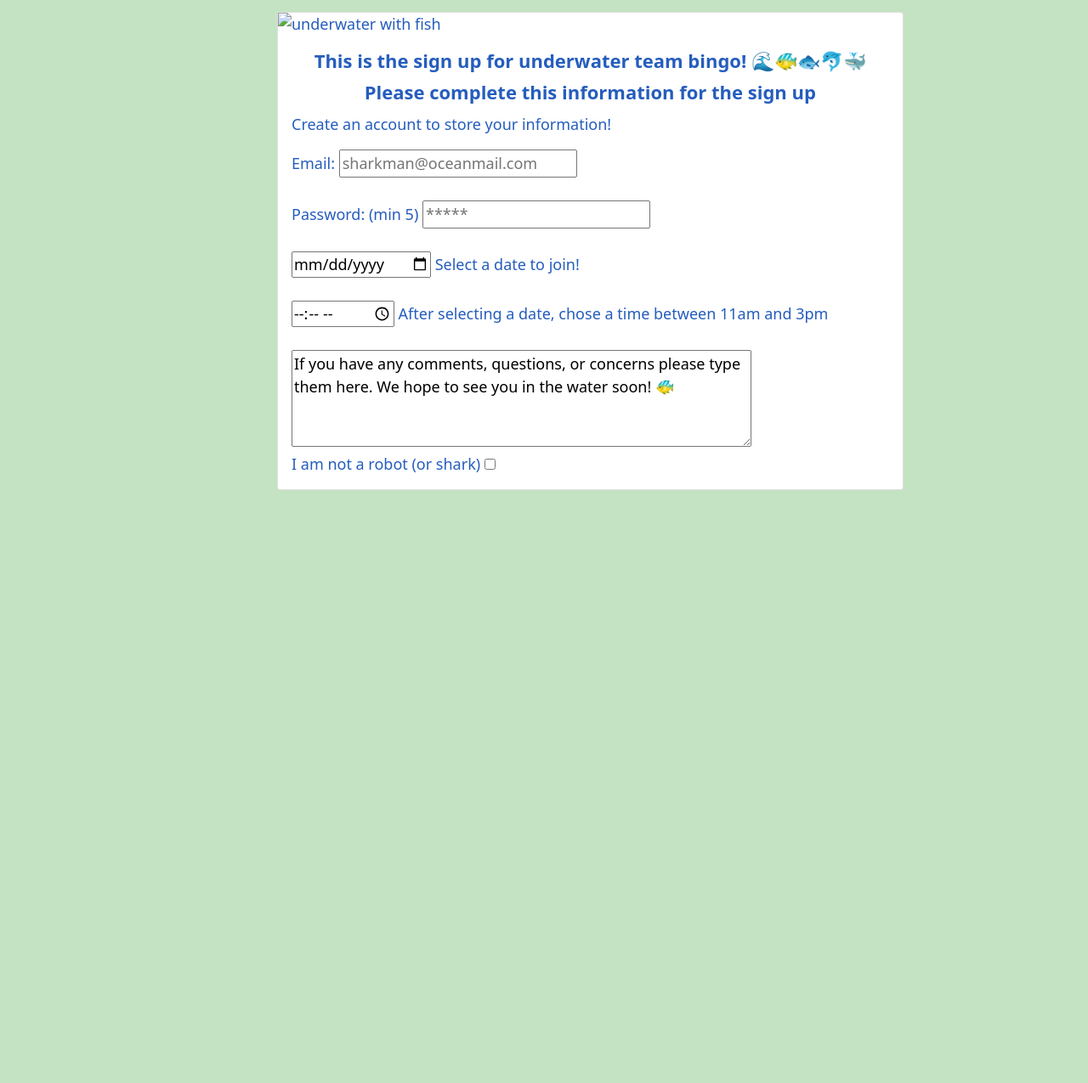
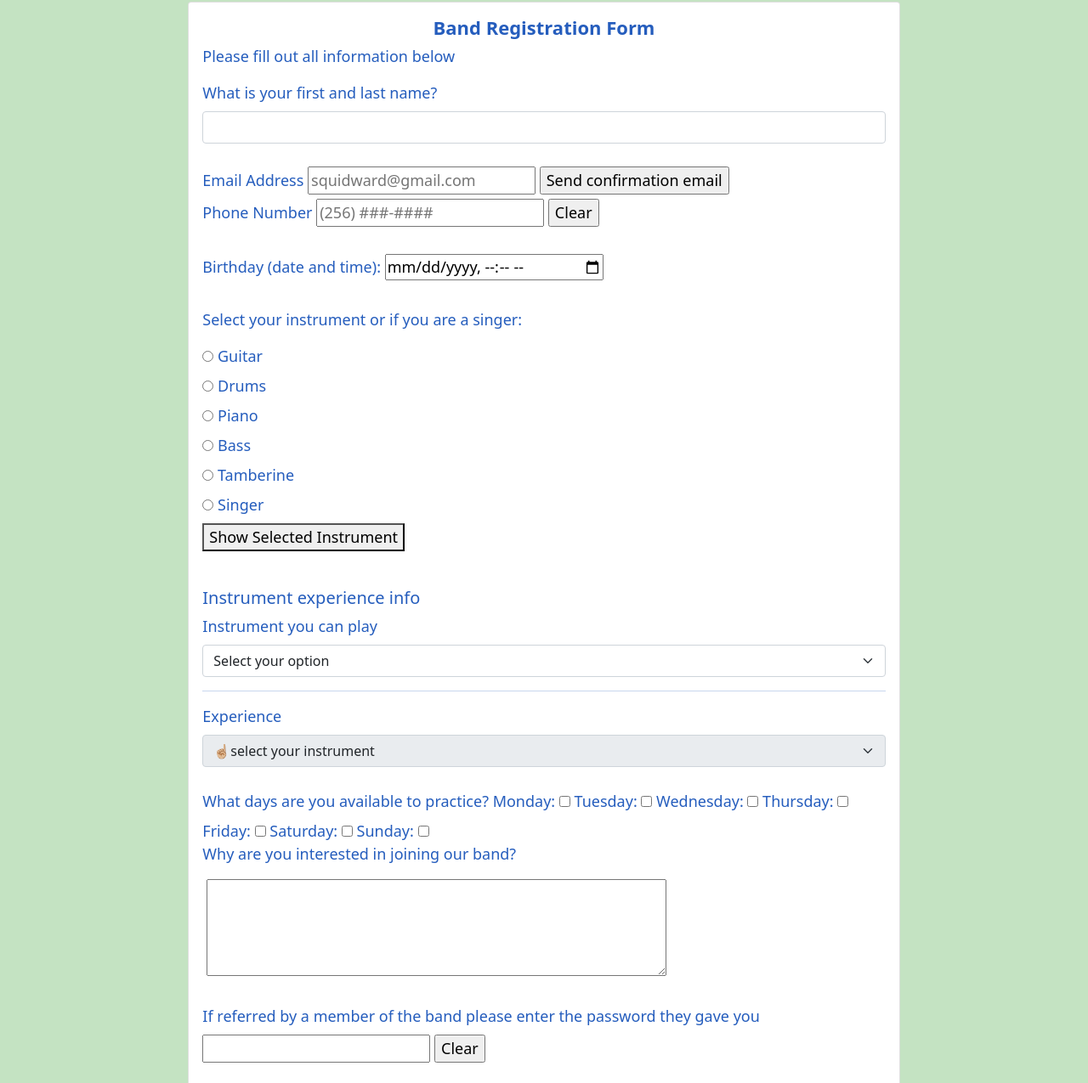
Before and after one commit to salehmb89/hotel-india-lab, a plain HTML site: page index.html in a window 1280 px wide. Shown: the part 40-1315 px from the top of the page at 85% size. Before the commit the page ends 800 px from the top, so only its background shows below. Drawn offline with nearby package versions, Linux system fonts and the light colour scheme.

Commit message:
Update index.html

```diff
--- a/index.html
+++ b/index.html
@@ -1,58 +1,161 @@
 <!DOCTYPE html>
-<html lang="en" >
+<html lang="en">
   <head>
-  <meta charset="UTF-8">
-  <title>Hotel-lab</title>
-  <meta name="viewport" content="width=device-width, initial-scale=1"><link rel="stylesheet" href="https://cdnjs.cloudflare.com/ajax/libs/normalize/5.0.0/normalize.min.css">
-<link rel='stylesheet' href='https://cdnjs.cloudflare.com/ajax/libs/bootstrap/5.0.2/css/bootstrap.min.css'>
-<link rel="stylesheet" href="./styles/style.css">
-
+    <meta charset="UTF-8" />
+    <title>IndiaLab</title>
+    <meta name="viewport" content="width=device-width, initial-scale=1" />
+    <link
+      rel="stylesheet"
+      href="https://cdnjs.cloudflare.com/ajax/libs/normalize/5.0.0/normalize.min.css"
+    />
+    <link
+      rel="stylesheet"
+      href="https://cdnjs.cloudflare.com/ajax/libs/bootstrap/5.0.2/css/bootstrap.min.css"
+    />
+    <link rel="stylesheet" href="./styles/style.css" />
+    <link href="https://fonts.googleapis.com/css2?family=Oswald&display=swap" rel="stylesheet">
   </head>
-<body>
-
-  <!--nav bar-->
+  <body class="container-fluid">
     <div class="topnav">
-  <a class="navbar-brand" >Kristina W</a>
-  <a class="nav-link active" href=https://github.com/kwilliams31/Hotel-lab target="_blank">check out repo</a>
-<a class="nav-link active" href="https://validator.nu/?doc=https%3A%2F%2Fkwilliams31.github.io%2FHotel-lab%2F" target="_blank" >Code Validation</a>
+      <a class="active" href="#home">Alec Moore</a>
+      <a href="https://github.com/alecmo26/IndiaLab" target= "_blank">CODE</a>
+      <a href="https://validator.w3.org/nu/?doc=https%3A%2F%2Falecmo26.github.io%2FIndiaLab%2F" target= "_blank"> Check Page Validity</a>
     </div>
 
-<!--card with name input form-->
-<div class="row">
-<div class="col-md-7 offset-sm-3">
+    <div class="row"></div>
+
+      <!-- this is my name card -->
+      <div class="col-sm-8 offset-sm-2">
         <div class="card">
-  <img class="img-fluid" src="photos/underwater.jpg" alt="underwater with fish">
+          <div class="card-body">
+            <h2 class="card-title">Band Registration Form</h2>
+            <p class="card-text">Please fill out all information below</p>
 
-  <!--Creating the card with the information for the user to input-->
-  <div class="card-body">
-    <h5 class="card-title">This is the sign up for underwater team bingo! 🌊🐠🐟🐬🐳</h5>
-    <p class="card-title">Please complete this information for the sign up</p>
+            <label for="userName" class="form-label">What is your first and last name?</label>
+            <input
+              type="text"
+              id="userName"
+              class="form-control"
+              name="userName"
+            />
+            <br />
+            <!-- Email -->
+            <form>
 
-      <form id="userInput">
-        <!--Getting email and password input-->
-        <p> Create an account to store your information!</p>
-        <label for="userEmail">Email:</label>
-        <input type="email" id="userEmail" name="email" placeholder="sharkman@oceanmail.com" required><br><br>
-        <label for="userPwd">Password: (min 5)</label>
-        <input type="password" id="userPwd" name="pwd" minlength="5" placeholder="*****" required><br><br>
+              <label for="userName" class="form-label">Email Address</label>
 
-      <!--user selecting a date and time to sign up-->
-      <input type="Date"> Select a date to join!
-      <br> <br>
-      <input type="Time"> After selecting a date, chose a time between 11am and 3pm
-      <br> <br>
+              <input type="email" id="email" name="email" placeholder="squidward@gmail.com">
 
-      <!--text area for any information from user-->
-      <textarea id="comment" name="commment" rows="4" cols="50">If you have any comments, questions, or concerns please type them here. We hope to see you in the water soon! 🐠 </textarea>
-      <br>
-
-      <!--verifying human-->
-      I am not a robot (or shark) <input type="checkbox" id="myCheck" onclick="myFunction()">
-      <!--connecting to JS, submit button shows after verification-->
-      <input id = "submitButton" type="submit" style="display:none">
+              <input type="submit" value="Send confirmation email">
 
             </form>
+            <!-- Phone# -->
+            <form>
+
+              <label for="userName" class="form-label">Phone Number</label>
+
+              <input type="text" id="phoneNumber" name="userName" placeholder="(256) ###-####" required>
+
+              <input type="reset" value="Clear">
+
+            </form>
+            <br />
+            <!-- Birthday for reasons -->
+            <form>
+              <label for="birthdaytime" class="form-label">Birthday (date and time):</label>
+              <input type="datetime-local" id="birthdaytime" name="birthdaytime">
+            </form>
+            <br />
+            <!-- Radio -->
+            <p>Select your instrument or if you are a singer:</p>
+<div>
+  <input type="radio" name="size" value="Guitar" id="xs" required>
+  <label for="xs" class="form-label">Guitar</label>
 </div>
+<div>
+  <input type="radio" name="size" value="Drums" id="s" required>
+  <label for="s" class="form-label">Drums</label>
+</div>
+<div>
+  <input type="radio" name="size" value="Piano" id="m" required>
+  <label for="m" class="form-label">Piano</label>
+</div>
+<div>
+  <input type="radio" name="size" value="Bass" id="l" required>
+  <label for="l" class="form-label">Bass</label>
+</div>
+<div>
+  <input type="radio" name="size" value="Tamberine" id="xl" required>
+  <label for="xl" class="form-label">Tamberine</label>
+</div>
+<div>
+  <input type="radio" name="size" value="Singer" id="xxl" required>
+  <label for="xxl" class="form-label">Singer</label>
+</div>
+<p>
+  <button id="btn">Show Selected Instrument</button>
+</p>
+<p id="output"></p>
+            <br />
+            <!-- One input to another input -->
+        <h5>Instrument experience info</h5>
+
+        <label for="instrumentKind" class="form-label">Instrument you can play</label>
+        <select id="instrumentKind" class="form-select" name="instrumentName">
+          <option value="" disabled selected>Select your option</option>
+          <option value="guitar">Guitar</option>
+          <option value="drums">Drums</option>
+          <option value="piano">Piano</option>
+          <option value="bass">Bass</option>
+          <option value="tamberine">Tamberine</option>
+          <option value="singer">Singer</option>
+        </select>
+        <hr />
+        <label for="instrumentName" class="form-label">Experience</label>
+        <select id="instrumentName" class="form-select" name="instrumentName" disabled>
+          <option>☝🏼select your instrument</option>
+        </select>
+        <br />
+            <!-- Check Box -->
+            <label for="userName" class="form-label">What days are you available to practice?</label>
+            Monday: <input type="checkbox" id="myCheck1" onclick="myFunction()">
+            Tuesday: <input type="checkbox" id="myCheck2" onclick="myFunction()">
+            Wednesday: <input type="checkbox" id="myCheck3" onclick="myFunction()">
+            Thursday: <input type="checkbox" id="myCheck4" onclick="myFunction()">
+            Friday: <input type="checkbox" id="myCheck5" onclick="myFunction()">
+            Saturday: <input type="checkbox" id="myCheck6" onclick="myFunction()">
+            Sunday: <input type="checkbox" id="myCheck7" onclick="myFunction()">
+            <br />
+            <!-- Textarea -->
+            <form>
+              <p>Why are you interested in joining our band?</p>
+              <label for="w3review" ></label>
+              <textarea id="w3review" name="w3review" rows="4" cols="50"></textarea>
+              <br>
+            </form>
+            <br />
+            <!-- Password -->
+            <form>
+
+              <label for="userName" class="form-label">If referred by a member of the band please enter the password they gave you</label>
+
+              <input type="password" id="userPassword" name="userName">
+
+              <input id="submit" type="reset" value="Clear">
+
+            </form>
+
+
+            <br />
+            <form>
+            <button id="submitButton" type="submit" class="btn btn-primary">Submit Form</button>
+            </form>
+
+            <button id="loadData" class="btn btn-secondary">
+              Load my Profile Info
+            </button>
+
+
           </div>
         </div>
       </div>
@@ -60,19 +163,8 @@
 
 
 
-<!-- <form id="check">
-  <input type="checkbox" id="vehicle1" name="vehicle1" value="value1">
-  <label for="vehicle1">do you wear wigs?</label><br>
-  <input type="checkbox" id="vehicle2" name="vehicle2" value="value2">
-  <label for="vehicle2">have you worn wigs</label><br>
-  <input type="checkbox" id="vehicle3" name="vehicle3" value="value3">
-  <label for="vehicle3">will you wear wigs</label><br><br>
-  <input type="submit" value="Submit">
-</form> -->
-
-<script src='https://cdnjs.cloudflare.com/ajax/libs/jquery/3.6.1/jquery.min.js'></script>
-<script src='https://cdnjs.cloudflare.com/ajax/libs/jqueryui/1.13.2/jquery-ui.min.js'></script>
+    <script src="https://cdnjs.cloudflare.com/ajax/libs/jquery/3.6.0/jquery.min.js"></script>
+    <script src="https://cdnjs.cloudflare.com/ajax/libs/jqueryui/1.12.1/jquery-ui.min.js"></script>
     <script src="./scripts/script.js"></script>
-
   </body>
 </html>
```
Lines whose indentation alone changed are shown as unchanged.
